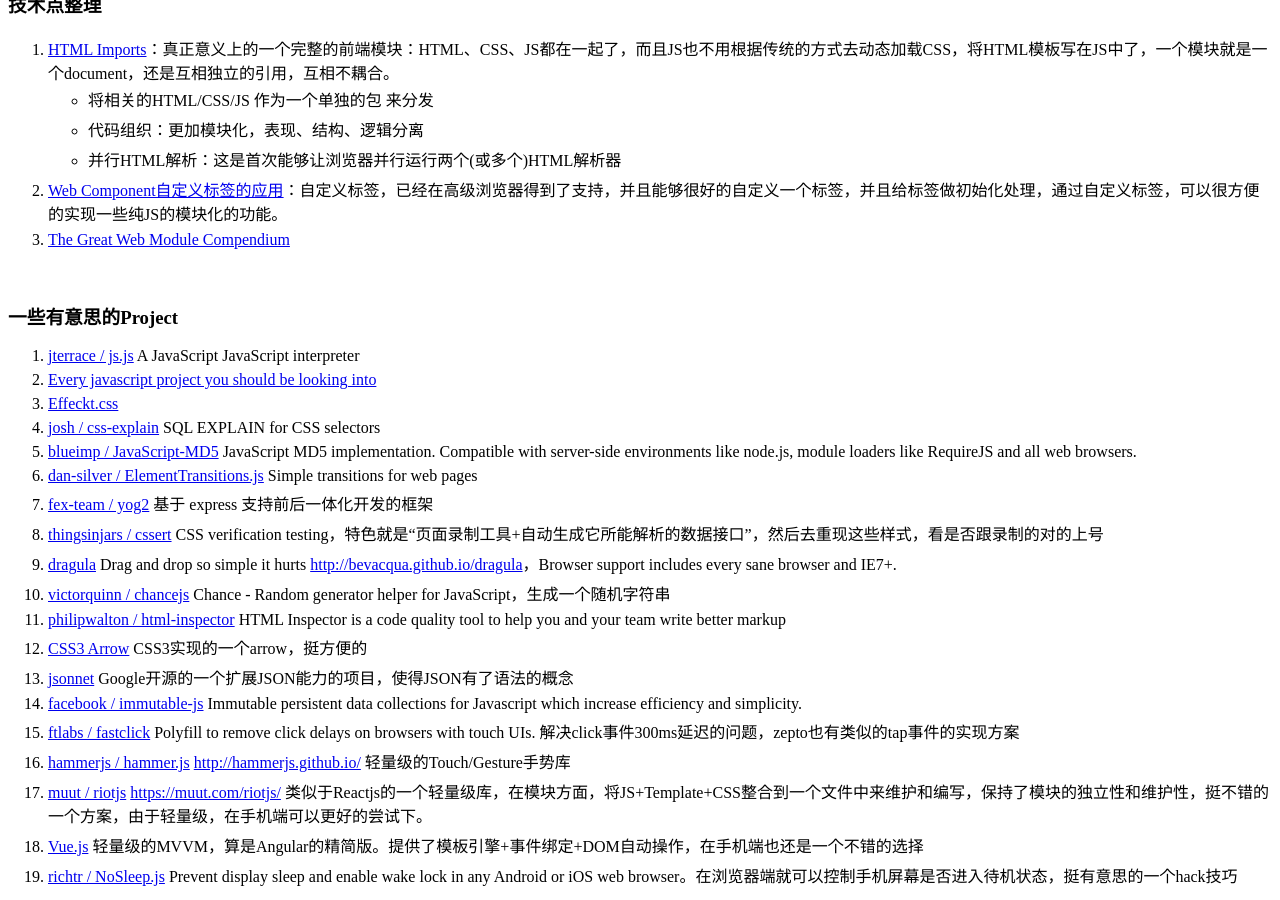
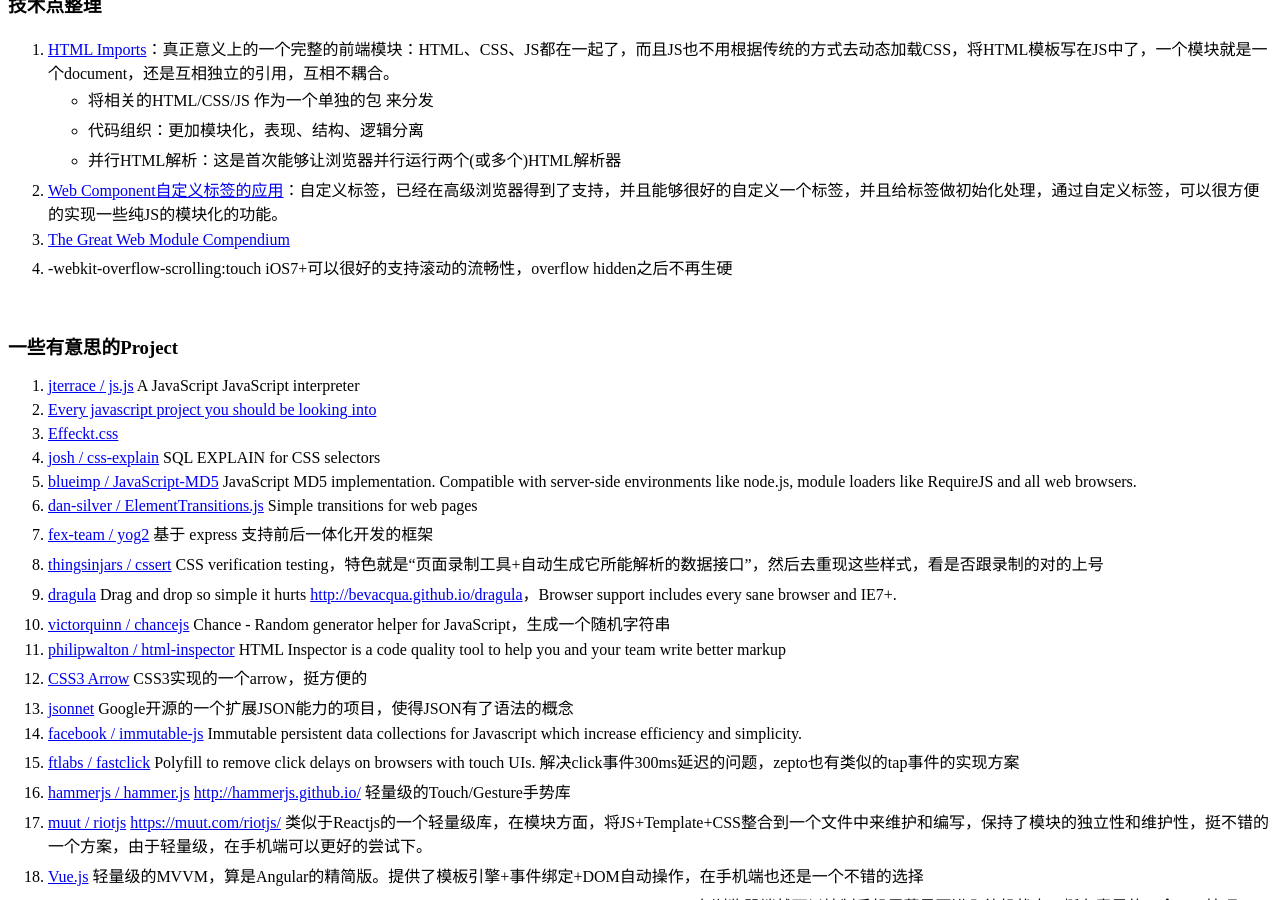
Before and after one commit to supersha/supersha.github.io, a Jekyll site: the page built from index.md, in a window 1280 px wide and 900 px high, scrolled down 2481 px. Built offline with Jekyll 4.4.1, drawn with Linux system fonts in a browser that asks for light colours.

Commit message:
by shafeng

```diff
--- a/index.md
+++ b/index.md
@@ -73,6 +73,7 @@ tagline: 记录自己的前端生涯
     * 并行HTML解析：这是首次能够让浏览器并行运行两个(或多个)HTML解析器
 0. [Web Component自定义标签的应用](http://developer.telerik.com/featured/web-components-ready-production)：自定义标签，已经在高级浏览器得到了支持，并且能够很好的自定义一个标签，并且给标签做初始化处理，通过自定义标签，可以很方便的实现一些纯JS的模块化的功能。
 0. [The Great Web Module Compendium](http://ponyfoo.com/articles/great-web-module-compendium)
+0. -webkit-overflow-scrolling:touch iOS7+可以很好的支持滚动的流畅性，overflow hidden之后不再生硬
 
 <br>
 
```
